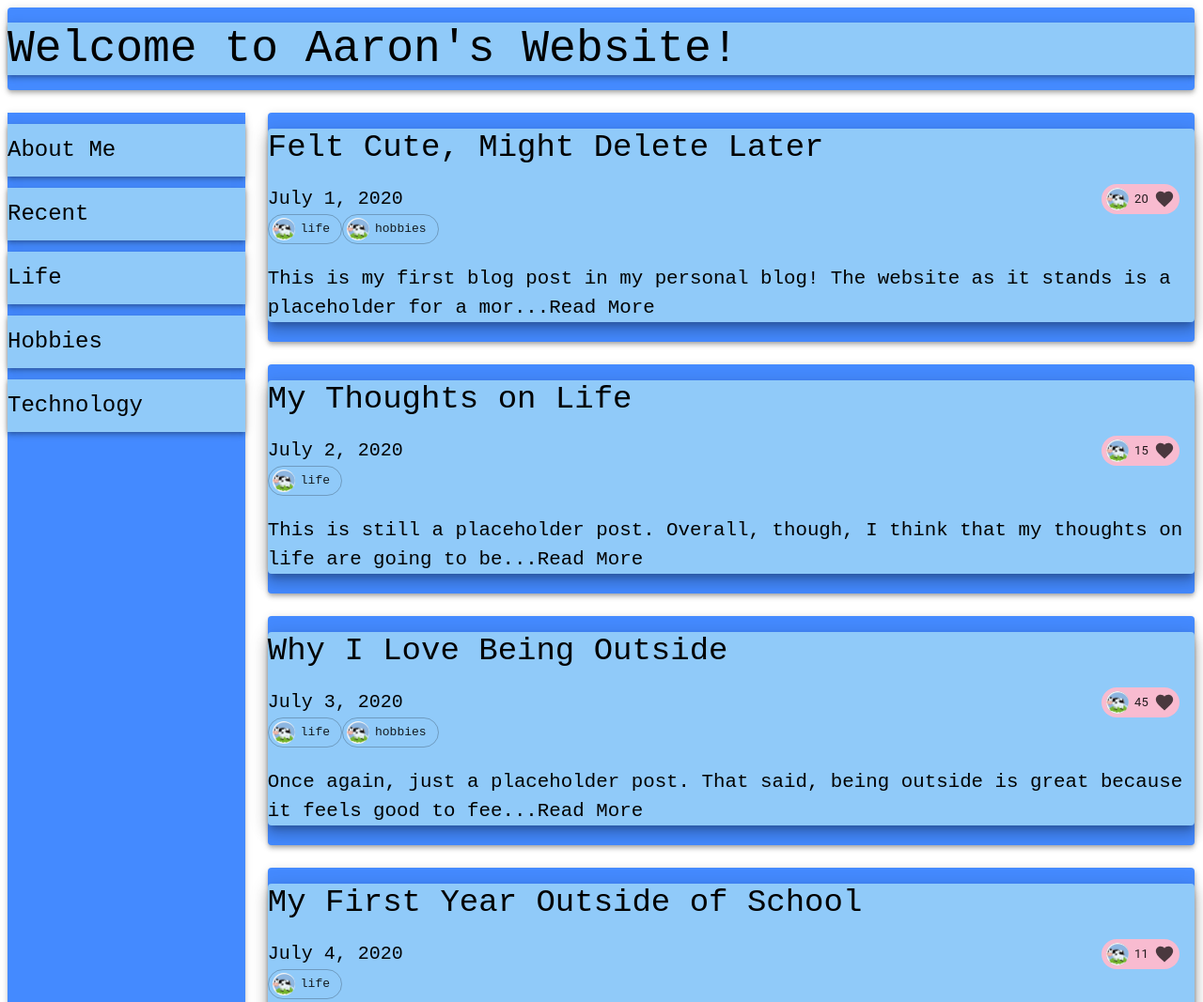
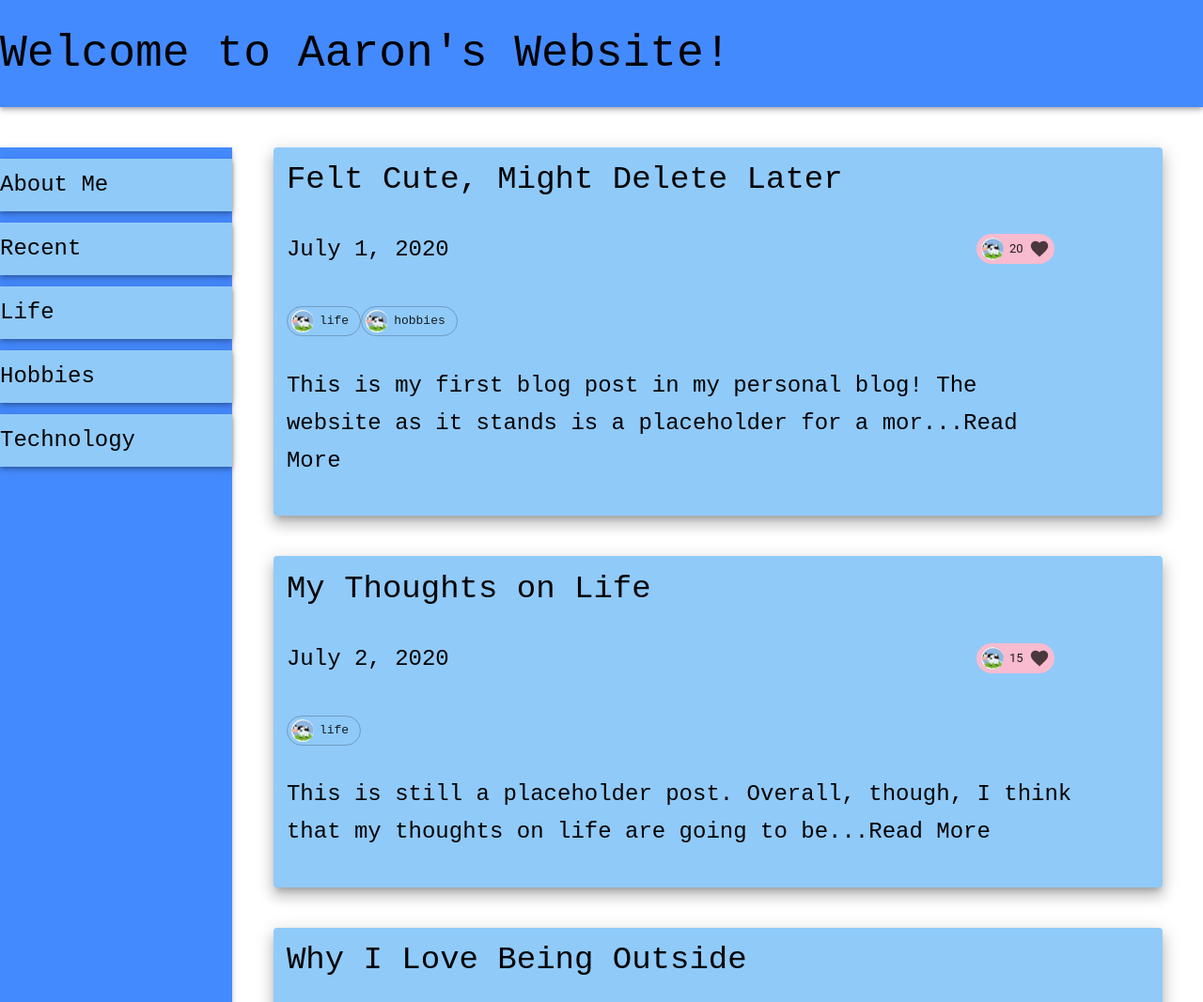
Before and after one commit to aaronsachs/aaronsachs.github.io, a React app: page /#/ in a window 1280 px wide. Shown: the top 1067 px of the page at 94% size. Built offline with nearby package versions, Linux system fonts and the light colour scheme.

Commit message:
added pages for full blogposts, fixed some grid formatting

```diff
--- a/components/about/About.css
+++ b/components/about/About.css
@@ -1,3 +1,11 @@
 .about {
 	font-family: monospace;
+	font-size: 1.5em;
+	text-align: center;
 }
+
+.aboutCow {
+	max-width: 100%;
+	height: auto;
+	width: auto
+}
--- a/components/about/About.jsx
+++ b/components/about/About.jsx
@@ -9,7 +9,12 @@ class About extends React.Component {
 	}
 
 	render() {
-		return <p className="about">Under construction</p>
+		return (
+			<div className="about">
+				<p>Please excuse our appearance while the About Me page is under construction</p>
+				<img className="aboutCow" src="images/cow.png" alt="cow"/>
+			</div>
+		)
 	}
 }
 
--- /dev/null
+++ b/components/blogpage/Blogpage.css
@@ -0,0 +1,5 @@
+.blogPage {
+	padding: 0.5em 3em 3em 3em;
+	grid-column: 2;
+	margin-right: 1.5em
+}
--- /dev/null
+++ b/components/blogpage/Blogpage.jsx
@@ -0,0 +1,29 @@
+import React from 'react';
+import './Blogpage.css';
+import { Box, Typography } from '@material-ui/core';
+import Blogpostinfobar from '../blogpostinfobar/Blogpostinfobar';
+
+
+class Blogpage extends React.Component {
+	constructor(props) {
+		super(props);
+		this.props = props;
+		this.state = {};
+	}
+
+	componentDidMount() {
+		window.scrollTo(0, 0);
+	}
+
+	render() {
+		return (
+			<Box className="blogPage" bgcolor="primary.main" boxShadow={20} borderRadius="borderRadius">
+				<Typography variant="h2">{this.props.title}</Typography>
+				<Blogpostinfobar variant="h4" date={this.props.date} likes={this.props.likes}/>
+				<Typography variant="body1">{this.props.body}</Typography>
+			</Box>
+		)
+	}
+}
+
+export default Blogpage;
--- a/components/blogpost/Blogpost.css
+++ b/components/blogpost/Blogpost.css
@@ -1,15 +1,5 @@
-.blogpostInfoBar {
-	display: flex;
-	flex-wrap: wrap;
-	justify-content: space-between;
+.blogpost {
+	padding: 0.5em 3em 0.5em 0.5em;
+	grid-column: 2;
+	margin-right: 1.5em;
 }
-
-.title {
-	margin-top: 0.5em;
-	margin-bottom: 0.5em
-}
-
-.body {
-	font-size: 1.3em;
-	line-height: 1.5em;
-}
--- a/components/blogpost/Blogpost.jsx
+++ b/components/blogpost/Blogpost.jsx
@@ -1,64 +1,35 @@
 import React from 'react';
 import './Blogpost.css';
 import Blogtags from '../blogtags/Blogtags.jsx';
-import Likebutton from '../likebutton/Likebutton.jsx';
 import { Box, Typography } from '@material-ui/core';
+import { Link } from 'react-router-dom';
+import Blogpostinfobar from '../blogpostinfobar/Blogpostinfobar.jsx';
 
 
 class Blogpost extends React.Component {
 	constructor(props) {
 		super(props);
 		this.props = props;
-		this.state = {
-			isPreview: true,
-			bodyPreview: props.body.slice(0, 100) + "...",
-			expandButtonText: "Read More"
-		};
-
-		this.handlePostClick = this.handlePostClick.bind(this);
-	}
-
-	handlePostClick(e) {
-		this.setState(
-			(prevState) => {
-				let isPreview = !prevState.isPreview;
-				return {
-					isPreview,
-					bodyPreview: isPreview ? this.props.body.slice(0, 100) + "..." : this.props.body,
-					expandButtonText: isPreview ? "Read More" : ""
-				}
-			}
-		);
-
 	}
 
 	render() {
-		let date = this.props.date;
-		let month = date.toLocaleString("default", {month: "long"});
-		let day = date.getDate();
-		let year = date.getFullYear();
 		return (
-			<Box bgcolor="secondary.main" boxShadow={4} borderRadius="borderRadius">
-				<Box boxShadow={10} className="blogpost" bgcolor="primary.main" borderRadius="borderRadius">
-					<Typography variant="h4">
-						<div className="title">{this.props.title}</div>
-					</Typography>
+			<Box className="blogpost" boxShadow={10} bgcolor="primary.main" borderRadius="borderRadius">
+				<Typography variant="h4">
+					<div className="title">{this.props.title}</div>
+				</Typography>
 
-					<div className="blogpostInfoBar">
-					    <Typography variant="h6">
-					    	<div className="date">{`${month} ${day}, ${year}`}</div>
-					    </Typography>
-					    <Likebutton likes={this.props.likes}/>
-					</div>
+				<Blogpostinfobar variant="h5" date={this.props.date} likes={this.props.likes}/>
+				<Blogtags tags={this.props.tags}/>
 
-					<Blogtags tags={this.props.tags}/>
-					<Typography variant="body1" component="div">
-						<p className="body" onClick={this.handlePostClick}>
-						    {this.state.bodyPreview}
-						    <span>{this.state.expandButtonText}</span>
-						</p>
-					</Typography>
-				</Box>
+				<Typography variant="body2" component="div">
+					<p>
+						{this.props.body.slice(0, 100)}
+						<Link to={`/blog/${this.props.id}`} style={{textDecoration: 'none', color: 'inherit'}}>
+							<span>...Read More</span>
+						</Link>
+					</p>
+				</Typography>
 			</Box>
 		)
 	}
--- /dev/null
+++ b/components/blogpostinfobar/Blogpostinfobar.css
@@ -0,0 +1,8 @@
+.blogpostInfoBar {
+	display: flex;
+	flex-wrap: wrap;
+	justify-content: space-between;
+	align-items: center;
+	margin-top: 1em;
+	margin-bottom: 1em;
+}
--- /dev/null
+++ b/components/blogpostinfobar/Blogpostinfobar.jsx
@@ -0,0 +1,29 @@
+import React from 'react';
+import './Blogpostinfobar.css';
+import { Typography } from '@material-ui/core';
+import Likebutton from '../likebutton/Likebutton';
+
+
+class Blogpostinfobar extends React.Component {
+	constructor(props) {
+		super(props);
+		this.props = props;
+	}
+
+	render() {
+		let date = this.props.date;
+		let month = date.toLocaleString("default", {month: "long"});
+		let day = date.getDate();
+		let year = date.getFullYear();
+		return (
+			<div className="blogpostInfoBar">
+			    <Typography variant={this.props.variant}>
+			    	<div>{`${month} ${day}, ${year}`}</div>
+			    </Typography>
+			    <Likebutton likes={this.props.likes}/>
+			</div>
+		)
+	}
+}
+
+export default Blogpostinfobar;
--- a/components/blogtags/Blogtags.jsx
+++ b/components/blogtags/Blogtags.jsx
@@ -12,7 +12,7 @@ class Blogtags extends React.Component {
 
 	render() {
 		return (
-			<div className="blogTagsArray">
+			<div>
 				{this.props.tags.map(
 					(tag) =>
 						<Chip
--- /dev/null
+++ b/components/errorpage/ErrorPage.jsx
@@ -0,0 +1,16 @@
+import React from 'react';
+import './ErrorPage.css';
+
+
+class ErrorPage extends React.Component {
+	constructor(props) {
+		super(props);
+		this.state = {};
+	}
+
+	render() {
+		return (<h1>An error occurred</h1>)
+	}
+}
+
+export default ErrorPage;
--- a/components/header/Header.jsx
+++ b/components/header/Header.jsx
@@ -11,12 +11,8 @@ class Header extends React.Component {
 
 	render() {
 		return (
-			<Box boxShadow={4} className="header" bgcolor="secondary.main" borderRadius="borderRadius">
-			    <Box boxShadow={4} bgcolor="primary.main">
-			      <Typography variant="h3">
-				      Welcome to Aaron's Website!
-				  </Typography>
-				</Box>
+			<Box className="header" boxShadow={4} bgcolor="secondary.main">
+				<Typography variant="h3">Welcome to Aaron's Website!</Typography>
 			</Box>
 		)
 	}
--- a/components/homepage/Homepage.css
+++ b/components/homepage/Homepage.css
@@ -1,5 +1,5 @@
 .homepage {
 	display: grid;
-	grid-template-columns: 20% 78%;
+	grid-template-columns: 1fr 4fr;
 	grid-gap: 1.5em;
 }
--- a/components/homepage/Homepage.jsx
+++ b/components/homepage/Homepage.jsx
@@ -6,11 +6,13 @@ import { Route, Switch } from 'react-router-dom';
 import posts from '../../database/posts.js';
 import categories from '../../database/categories.js';
 
+import Blogpage from '../blogpage/Blogpage.jsx';
 import Blogpost from '../blogpost/Blogpost.jsx';
 import Header from '../header/Header.jsx';
 import Sidebar from '../sidebar/Sidebar.jsx';
 import About from '../about/About.jsx';
 import Noposts from '../noposts/Noposts.jsx';
+import ErrorPage from '../errorpage/ErrorPage.jsx';
 
 
 class Homepage extends React.Component {
@@ -20,6 +22,18 @@ class Homepage extends React.Component {
 		this.postsFilterByTag = this.postsFilterByTag.bind(this);
 		this.postsFilterRecent = this.postsFilterRecent.bind(this);
 		this.postsFilter = this.postsFilter.bind(this);
+		this.filterID = this.filterID.bind(this);
+	}
+
+	filterID(postItems, blogID) {
+		let matchBlogs = postItems.filter((post) => post.id === blogID);
+		if (matchBlogs.length === 0) {
+			return <Noposts/>
+		} else if (matchBlogs.length === 1) {
+			return <Blogpage {...matchBlogs[0]}/>
+		} else {
+			return <ErrorPage/>
+		}
 	}
 
 	postsFilter(postItems, filterFunc) {
@@ -38,8 +52,8 @@ class Homepage extends React.Component {
 
 	postsFilterRecent(postItems) {
 		let daysInTwoWeeks = 14;
-        let nowDate = new Date(Date.now());
-        let twoWeeksAgo = new Date(nowDate.setDate(nowDate.getDate() - daysInTwoWeeks));
+		let nowDate = new Date(Date.now());
+		let twoWeeksAgo = new Date(nowDate.setDate(nowDate.getDate() - daysInTwoWeeks));
 		return this.postsFilter(postItems, (post) => post.date >= twoWeeksAgo);
 	}
 
@@ -53,6 +67,10 @@ class Homepage extends React.Component {
 					<Route path="/about" render={() => <About/>}/>
 					<Route path="/recent" render={() => this.postsFilterRecent(posts)}/>
 					<Route
+						path="/blog/:blogID"
+						render={(props) => this.filterID(posts, props.match.params.blogID)}
+					/>
+					<Route
 						path="/:tag"
 						render={(props) => this.postsFilterByTag(posts, props.match.params.tag)}
 					/>
--- a/components/sidebar/Sidebar.css
+++ b/components/sidebar/Sidebar.css
@@ -1,6 +1,6 @@
 .sidebar {
 	grid-column: 1;
-	grid-row: 2/100;
+	grid-row: 2/7;
 	word-wrap: break-word;
 }
 
--- a/database/categories.js
+++ b/database/categories.js
@@ -1,24 +1,24 @@
 let categories = [
 	{
 		name: "About Me",
-		link: "about"
+		link: "/about"
 	},
 	{
 		name: "Recent",
-		link: "recent"
+		link: "/recent"
 	},
 	{
 		name: "Life",
-		link: "life"
+		link: "/life"
 	},
 	{
 		name: "Hobbies",
-		link: "hobbies"
+		link: "/hobbies"
 	},
 	{
 		name: "Technology",
-		link: "technology"
-	},
+		link: "/technology"
+	}
 ];
 
 export default categories;
--- a/index.html
+++ b/index.html
@@ -4,6 +4,7 @@
 	  <title>Aaron's Website</title>
 	  <meta name="viewport" content="minimum-scale=1, initial-scale=1, width=device-width"></meta>
 	  <link rel="icon" type="image/png" href="images/chicken.png"></link>
+	  <link rel="stylesheet" type="text/css" href="styles/main.css"></link>
 	</head>
 
 	<body>
--- a/mainTheme.js
+++ b/mainTheme.js
@@ -14,7 +14,15 @@ const mainTheme = createMuiTheme({
 	typography: {
 		fontFamily: [
 		  "monospace"
-		].join(',')
+		].join(','),
+		body1: {
+			fontSize: "1.8rem",
+			lineHeight: "3rem"
+		},
+		body2: {
+			fontSize: "1.5rem",
+			lineHeight: "2.5rem"
+		}
 	}
 })
 
--- /dev/null
+++ b/styles/main.css
@@ -0,0 +1,3 @@
+body {
+	margin: 0em;
+}
```
Also changed, not shown: components/sidebar/Sidebar.jsx (+5 -5 lines), components/errorpage/ErrorPage.css (added). Lines whose indentation alone changed are shown as unchanged.
